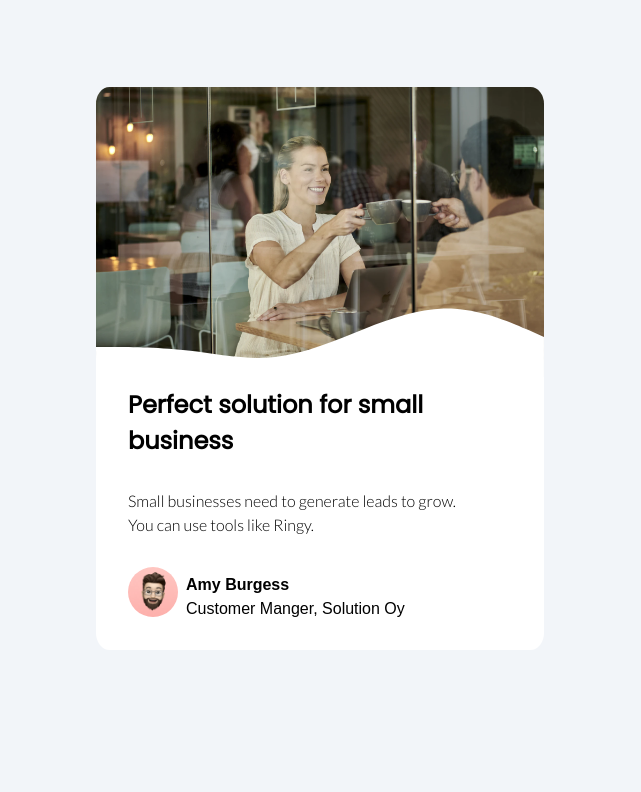
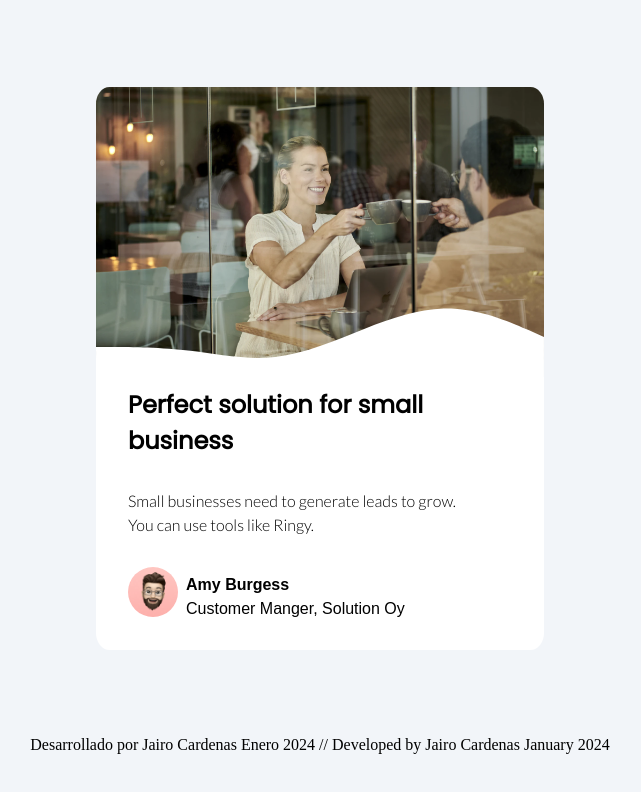
Before and after one commit to jairo51067/DevChalleng-Tarjeta-de-blog-empresarial, a plain HTML site: page index.html in a window 1280 px wide. Shown: the whole page, without its empty margins (320-961 px from the left). Drawn offline with Linux system fonts and the light colour scheme.

Commit message:
Se agrega footer nombre del desarrollador

```diff
--- a/index.html
+++ b/index.html
@@ -56,6 +56,10 @@
         </div>
     </div>
 
+    <footer>
+        <h2>Desarrollado por Jairo Cardenas Enero 2024 // Developed by Jairo Cardenas January 2024</h2>
+    </footer>
+
 </body>
 
 </html>
--- a/styles.css
+++ b/styles.css
@@ -98,6 +98,10 @@ body {
   line-height: 1.75;
 }
 
+footer h2{
+  text-align: center;
+}
+
 @media screen and (max-width: 640px) {
   .contenedor {
     margin-left: 16.25%;
```
